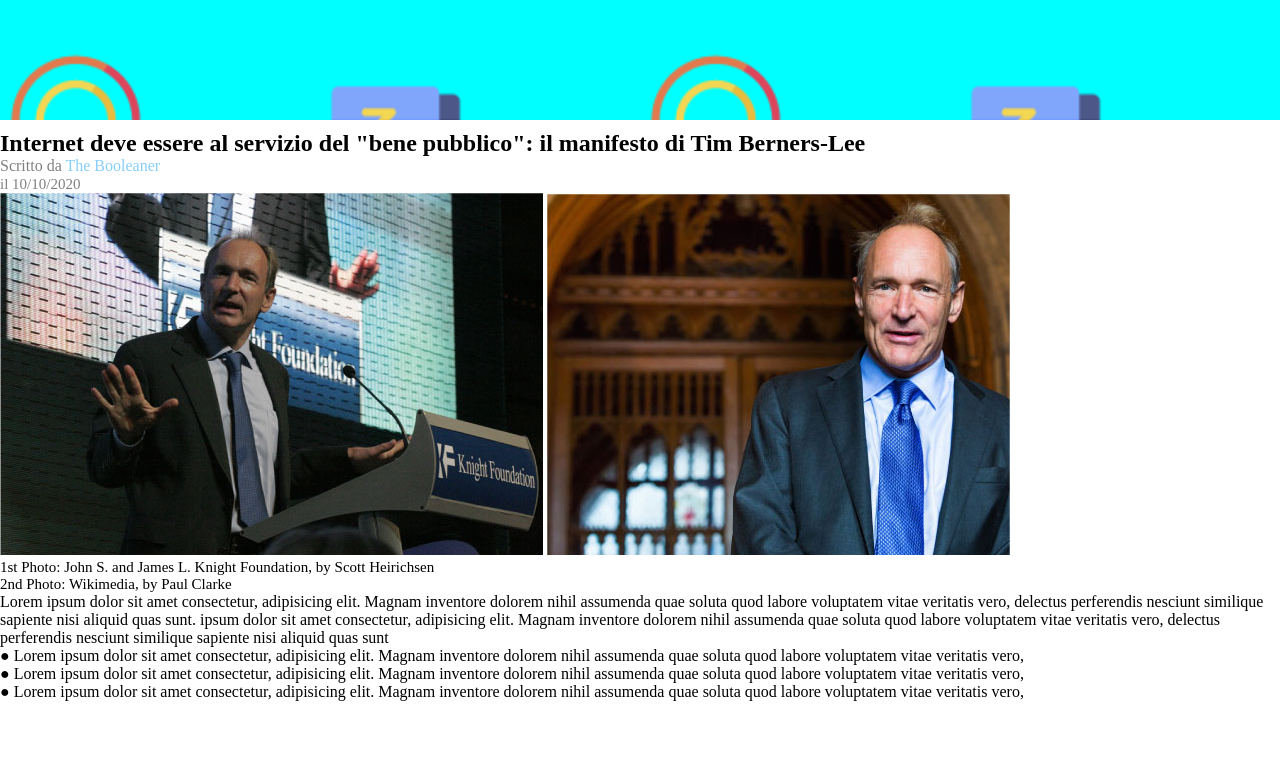
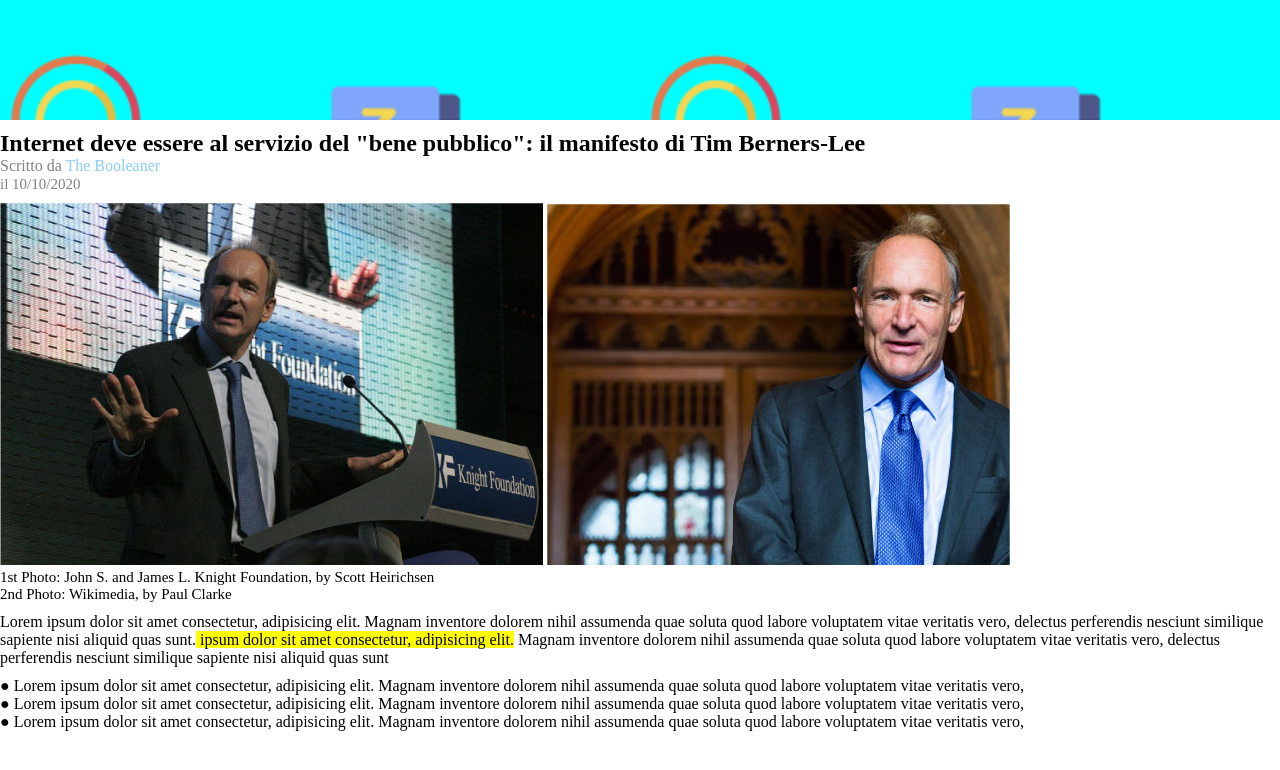
Before and after one commit to Marcosshyguy/html-css-booleaner, a plain HTML site: page index.html in a window 1280 px wide. Drawn offline with Linux system fonts and the light colour scheme.

Commit message:
add some margin to the list and add circle entity at the beginning of each lines's list

```diff
--- a/css/style.css
+++ b/css/style.css
@@ -4,6 +4,9 @@
     box-sizing: border-box;
 }
 
+p{
+    margin-bottom: 10px;
+}
 header{
     height: 120px;
     background-color: aqua;
@@ -24,3 +27,12 @@ header{
 .date{
     font-size:15px ;
 }
+
+.important-sentence{
+    background-color: yellow;
+}
+
+ul{
+    margin-top: 10px;
+    margin-bottom:10px;
+}
```
